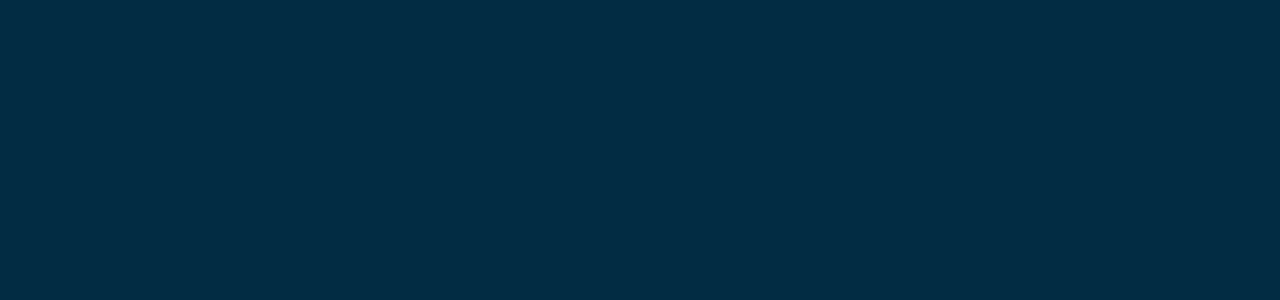
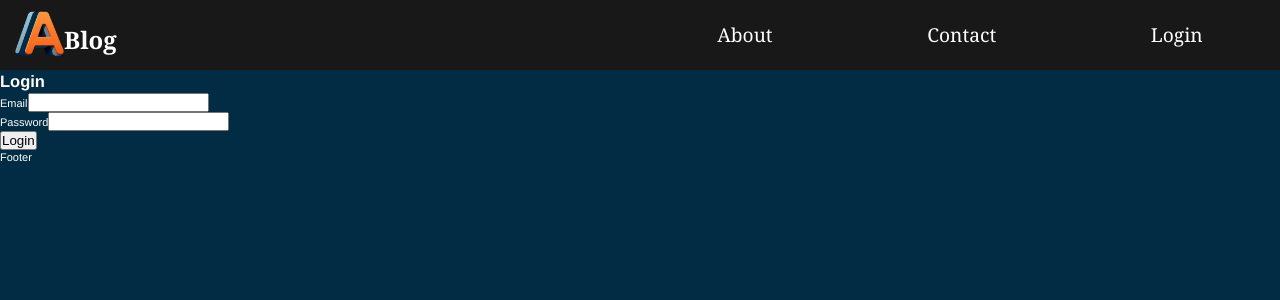
Before and after one commit to a-box31/ABlog, a React (Vite) app in the folder frontend/: page /login in a window 1280 px wide. Before the commit this address had no page. Shown: the top 300 px of the page. Built offline with nearby package versions, Linux system fonts and the light colour scheme.

Commit message:
Navigation
Creating a navigation menu for the blog page.

```diff
--- a/frontend/index.html
+++ b/frontend/index.html
@@ -2,7 +2,7 @@
 <html lang="en">
   <head>
     <meta charset="UTF-8" />
-    <link rel="icon" type="image/svg+xml" href="/src/assets/logo-a.svg" />
+    <link rel="icon" type="image/svg+xml" href="./logo-a.png" />
     <meta name="viewport" content="width=device-width, initial-scale=1.0" />
     <title>ABlog</title>
   </head>
--- a/frontend/src/App.jsx
+++ b/frontend/src/App.jsx
@@ -1,18 +1,24 @@
 import { Routes, Route } from "react-router-dom"
-import "./App.scss"
+import { useState } from "react";
 import Layouts from "./components/Layouts"
 import Home from "./components/Home"
+import Login from "./components/Login"
+import "./App.scss";
+
 
 const App = () => {
+
+  const [isLoggedIn, setIsLoggedIn] = useState(false);
 
   return (
     <>
       <Routes>
-        <Route path="/" element={<Layouts />}>
+        <Route path="/" element={<Layouts isLoggedIn={isLoggedIn} />}>
           <Route index element={<Home />} />
-          {/* <Route path="login" element={<Login />} />
-          <Route path="contact" element={<Contact />} />
-          <Route path="account" element={<Account />} /> */}
+          {/* <Route path="about" element={<About />} /> */}
+          {/* <Route path="contact" element={<Contact />} /> */}
+          <Route path="login" element={<Login />} />
+          {/* <Route path="account" element={<Account />} /> */}
         </Route>
       </Routes>
     </>
--- a/frontend/src/components/Layouts/index.jsx
+++ b/frontend/src/components/Layouts/index.jsx
@@ -1,12 +1,12 @@
 import "./index.scss";
 import NavBar from "../NavBar";
-import Outlet from "react-router-dom";
+import { Outlet } from "react-router-dom";
 import Footer from "../Footer";
 
-const Layouts = () => {
+const Layouts = ({ isLoggedIn }) => {
     return (
       <>
-        <NavBar />
+        <NavBar isLoggedIn={isLoggedIn} />
         <section className="page">
           <Outlet />
         </section>
--- /dev/null
+++ b/frontend/src/components/Login/index.jsx
@@ -0,0 +1,20 @@
+const Login = () => {
+  return (
+    <div>
+      <h1>Login</h1>
+      <form action="POST">
+        <div>
+          <label htmlFor="email">Email</label>
+          <input type="email" name="email" id="email" />
+        </div>
+        <div>
+          <label htmlFor="password">Password</label>
+          <input type="password" name="password" id="password" />
+        </div>
+        <button type="submit">Login</button>
+      </form>
+    </div>
+  )
+}
+
+export default Login;
--- a/frontend/src/components/NavBar/index.jsx
+++ b/frontend/src/components/NavBar/index.jsx
@@ -1,8 +1,39 @@
-const NavBar = () => {
+import LogoA from '../../assets/logo-a.png';
+import { Link } from "react-router-dom";
+import "./index.scss";
+
+const NavBar = ({ isLoggedIn }) => {
+
     return (
-        <>
-            NavBar
-        </>
+      <>
+        <div className="navigation">
+          <div className="logo">
+            <Link to="/" className="logo-link">
+              <img src={LogoA} alt="A" />
+              <h1>Blog</h1>
+            </Link>
+          </div>
+          <div className="nav-links">
+            <ul>
+              <li>
+                <Link to="#">About</Link>
+              </li>
+              <li>
+                <Link to="#">Contact</Link>
+              </li>
+              {isLoggedIn ? (
+                <li>
+                  <Link to="#">Account</Link>
+                </li>
+              ) : (
+                <li>
+                  <Link to="login">Login</Link>
+                </li>
+              )}
+            </ul>
+          </div>
+        </div>
+      </>
     );
 }
 
--- /dev/null
+++ b/frontend/src/components/NavBar/index.scss
@@ -0,0 +1,63 @@
+.navigation {
+    width: 100%;
+    height: 70px;
+    background: #181818;
+    display: flex;
+
+    .logo{
+        width: 50%;
+        height: 100%;
+        // background-color: blue;
+
+        .logo-link{
+            text-decoration: none;
+            color: white;
+        }
+
+        img {
+            height: 70%;
+            margin-left: 15px;
+            margin-top: 10px;
+            // background-color: orange;
+        }
+
+        h1{
+            display: inline-block;
+            transform: translateY(-10px);
+            font-size: 1.5rem;
+            font-family: Georgia, 'Times New Roman', Times, serif;
+        }
+    }
+
+    .nav-links{
+        width: 50%;
+
+        ul{
+            display: flex;
+            justify-content: space-around;
+            list-style: none;
+            height: 100%;
+            width: 100%;
+            align-items: center;
+            // background-color: green;
+
+            li{
+                height: 100%;
+                display: flex;
+                align-items: center;
+                justify-content: center;
+                // background-color: yellow;
+
+                a{
+                    text-decoration: none;
+                    color: white;
+                    font-size: 1.2rem;
+                    font-family: Georgia, 'Times New Roman', Times, serif;
+                    // background-color: red;
+                }
+            }
+        }
+
+        // background-color: red;
+    }
+}
```
Also changed, not shown: frontend/public/logo-a.png (added), frontend/src/assets/logo-a.png (added).
